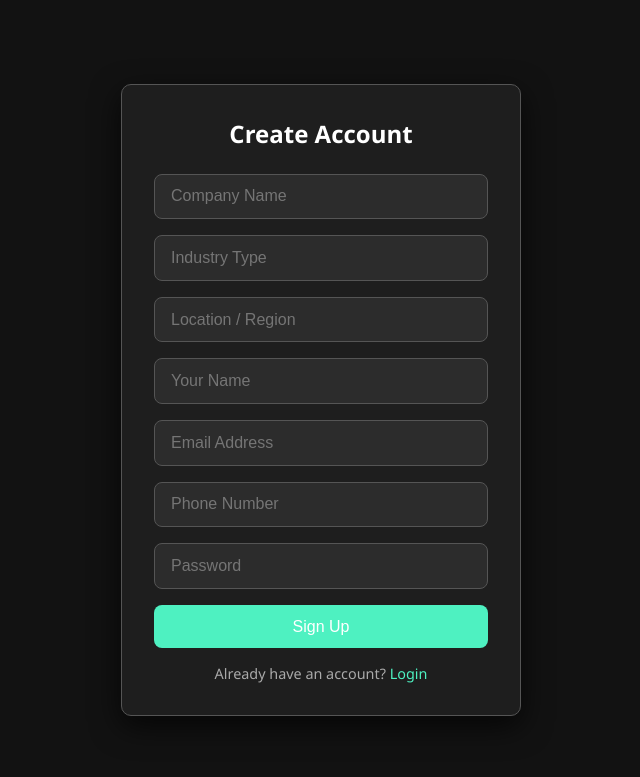
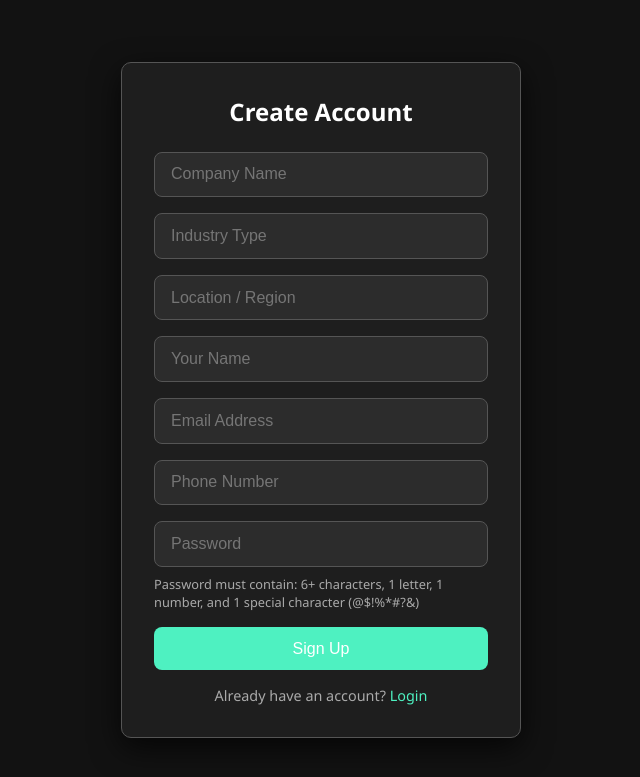
Before and after one commit to 9endu/rotbot, a Flask app: page /signup in a window 1280 px wide. Shown: the top 777 px of the page, without its empty margins (319-959 px from the left). Run offline with Flask 3, Linux system fonts and the light colour scheme; parts of the project's set-up code (start-up, migrations or seed data) failed here and were passed over.

Commit message:
sign up password validation changes

```diff
--- a/templates/signup.html
+++ b/templates/signup.html
@@ -119,6 +119,14 @@
       0%, 100% { opacity: 1; }
       50% { opacity: 0.3; }
     }
+
+    /* Password Requirements Tooltip */
+    .password-hint {
+      color: #aaa;
+      font-size: 0.8rem;
+      margin-top: -0.5rem;
+      margin-bottom: 1rem;
+    }
   </style>
 </head>
 <body>
@@ -137,7 +145,12 @@
         <input type="text" name="name" placeholder="Your Name" required pattern="[A-Za-z\s]{2,}">
         <input type="email" name="email" placeholder="Email Address" required>
         <input type="tel" name="phone" placeholder="Phone Number" required pattern="[1-9][0-9]{9}">
-        <input type="password" name="password" placeholder="Password" required minlength="6">
+        <input type="password" name="password" placeholder="Password" required
+               minlength="6" pattern="^(?=.*[A-Za-z])(?=.*\d)(?=.*[@$!%*#?&])[A-Za-z\d@$!%*#?&]{6,}$"
+               title="Must contain at least 6 characters, including one letter, one number, and one special character (@$!%*#?&)">
+        <div class="password-hint">
+          Password must contain: 6+ characters, 1 letter, 1 number, and 1 special character (@$!%*#?&)
+        </div>
         <button type="submit">Sign Up</button>
     </form>
     <div class="link">
@@ -168,9 +181,9 @@
       const password = form.password.value;
 
       const emailRegex = /^[^\s@]+@[^\s@]+\.[^\s@]+$/;
-      const phoneRegex = /^[1-9]\d{9}$/; // updated: 10 digits and not starting with 0
+      const phoneRegex = /^[1-9]\d{9}$/;
       const nameRegex = /^[A-Za-z\s]{2,}$/;
-      const passwordRegex = /^(?=.*[A-Za-z])(?=.*\d)[A-Za-z\d]{6,}$/;
+      const passwordRegex = /^(?=.*[A-Za-z])(?=.*\d)(?=.*[@$!%*#?&])[A-Za-z\d@$!%*#?&]{6,}$/;
 
       if (companyName.length < 2) {
         alert("Company name must be at least 2 characters.");
@@ -203,7 +216,7 @@
       }
 
       if (!passwordRegex.test(password)) {
-        alert("Password must be at least 6 characters and contain at least one letter and one number.");
+        alert("Password must be at least 6 characters and contain:\n- At least one letter\n- At least one number\n- At least one special character (@$!%*#?&)");
         return;
       }
 
```
